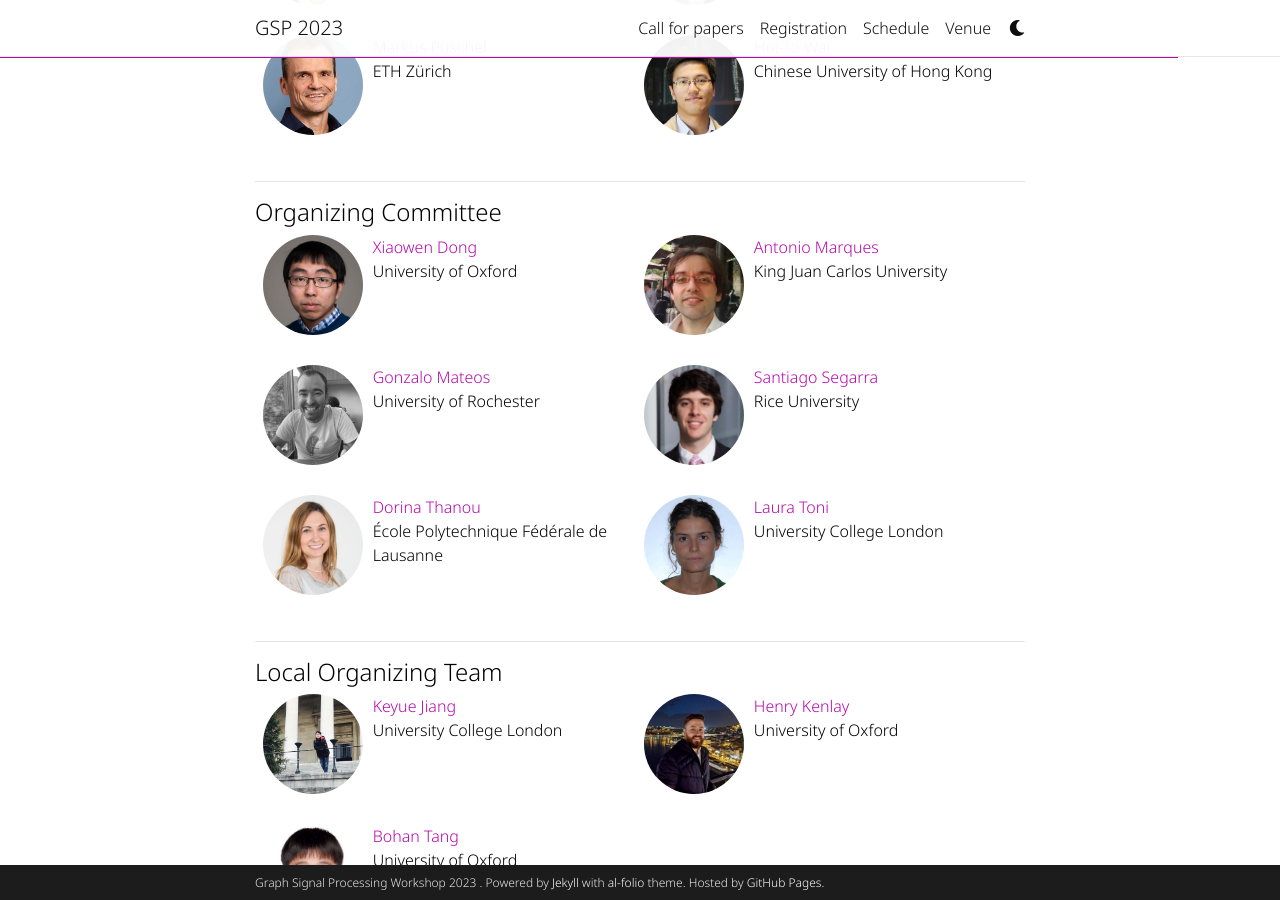
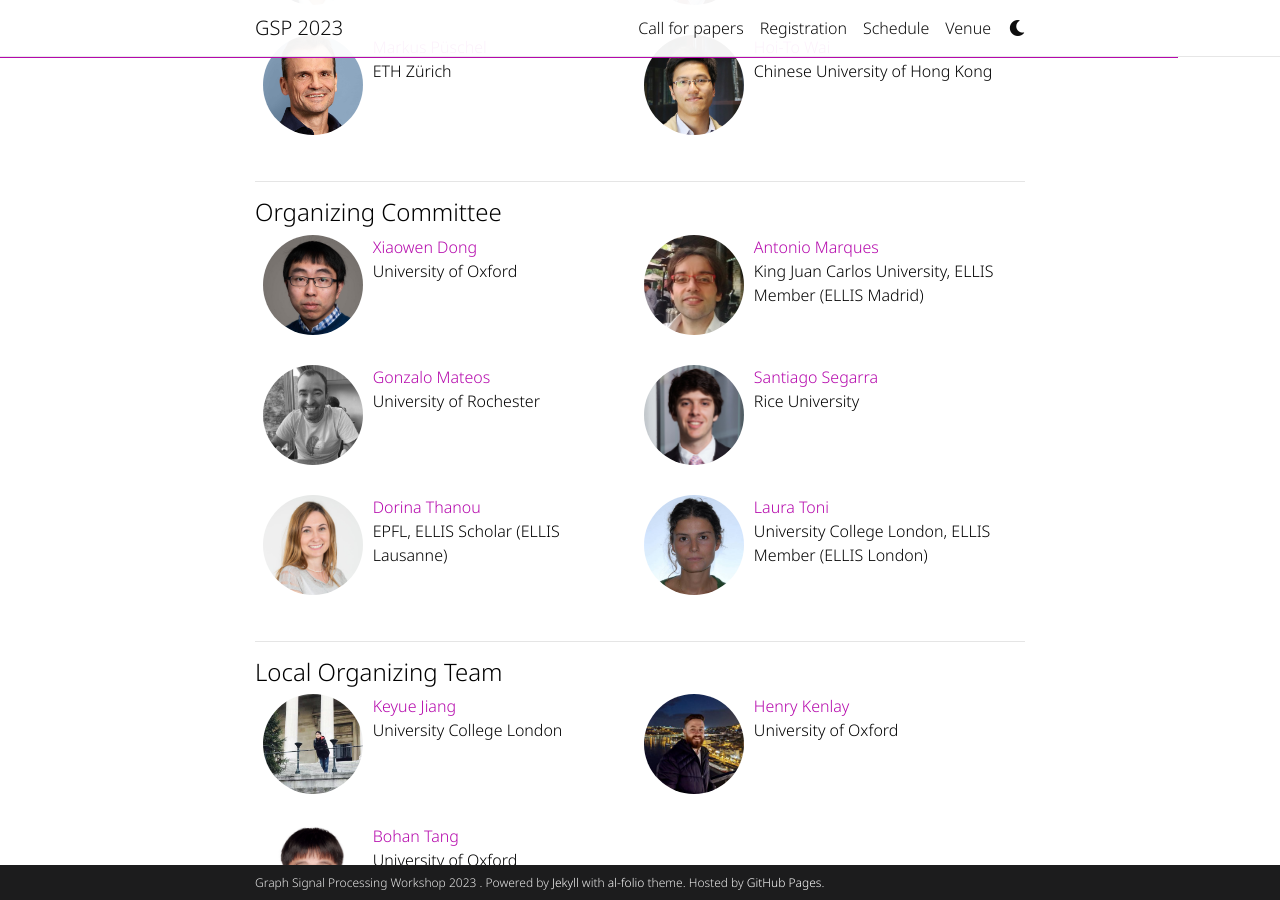
Before and after one commit to shreyasvinaya/gspworkshop2025.github.io, a Jekyll site: the page built from _pages/about.md, in a window 1280 px wide and 900 px high, scrolled down 1422 px. Built offline with Jekyll 4.4.1, drawn with Linux system fonts in a browser that asks for light colours; full-size pictures stand in for the smaller copies a plugin makes; comment, search, counter and statistics services are not loaded; a style sheet for code colours, icons or effects is not loaded.

Commit message:
Update staff.yml

```diff
--- a/_data/staff.yml
+++ b/_data/staff.yml
@@ -45,7 +45,7 @@ Instructors:
 
   - name: Antonio Marques
     email: antonio.garcia.marques@urjc.es
-    affiliation: King Juan Carlos University
+    affiliation: King Juan Carlos University, ELLIS Member (ELLIS Madrid)
     url: https://www.tsc.urjc.es/~amarques/
     image: people/Marques_Square.jpg
 
@@ -63,13 +63,13 @@ Instructors:
 
   - name: Dorina Thanou
     email: dorina.thanou@epfl.ch
-    affiliation: École Polytechnique Fédérale de Lausanne
+    affiliation: EPFL, ELLIS Scholar (ELLIS Lausanne)
     url: https://people.epfl.ch/dorina.thanou?lang=en
     image: people/Dorina.jpg
 
   - name: Laura Toni
     email: l.toni@ucl.ac.uk
-    affiliation: University College London
+    affiliation: University College London, ELLIS Member (ELLIS London)
     url: https://www.ucl.ac.uk/iccs/dr-laura-toni
     image: people/laura.jpg
 
```
